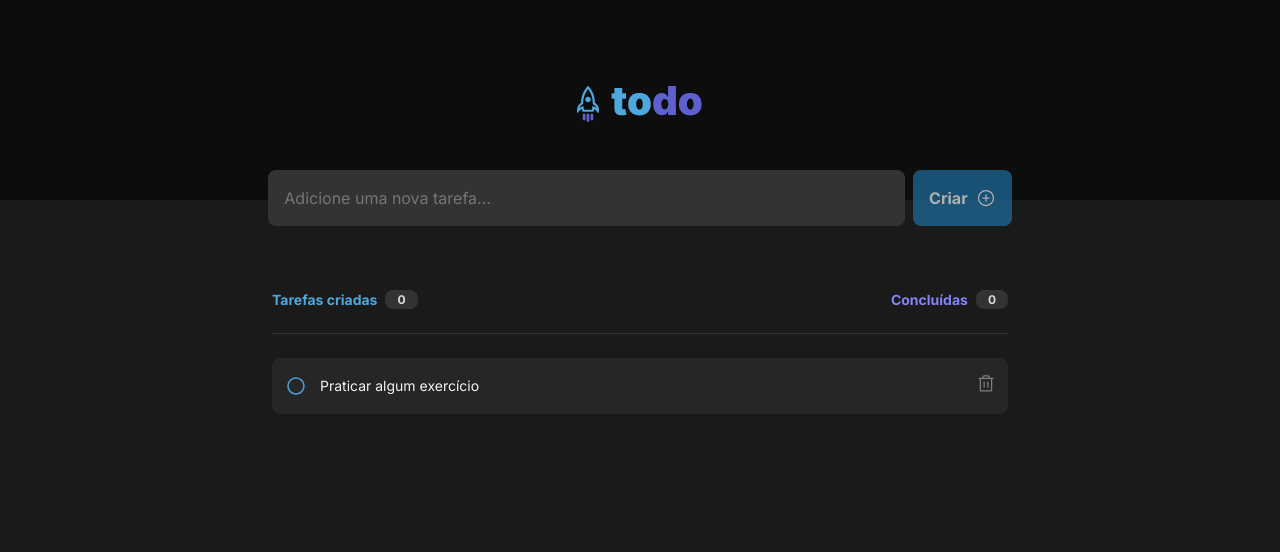
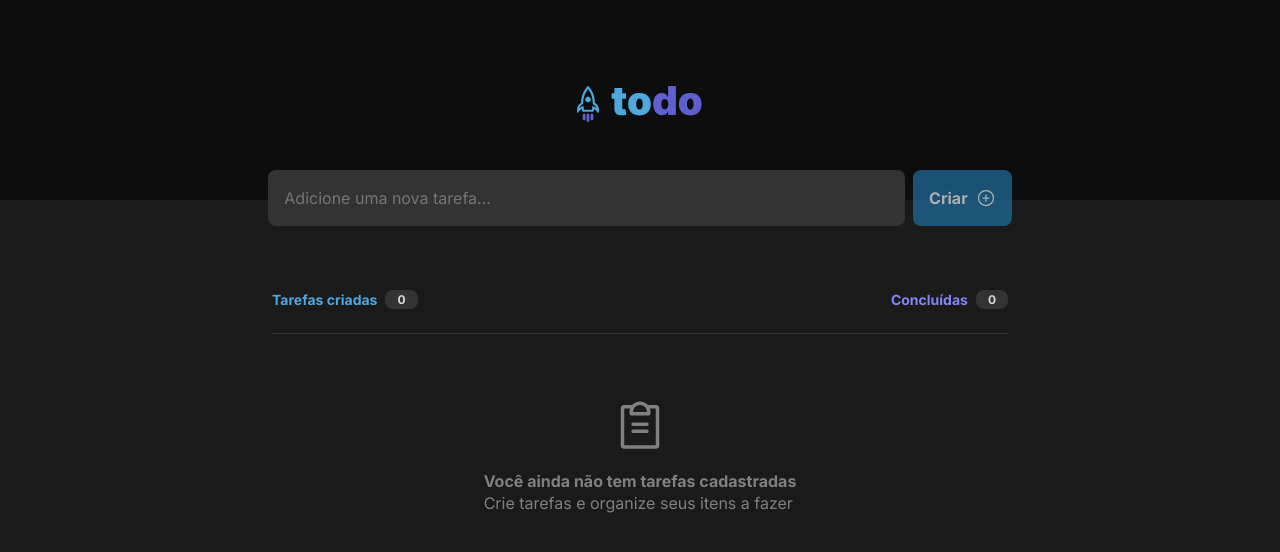
Before and after one commit to jessica-guedes/todo-list-ignite, a React (Vite) app: page / in a window 1280 px wide. Shown: the top 552 px of the page. Built offline with nearby package versions, Linux system fonts and the light colour scheme.

Commit message:
adicionando o component empty

```diff
--- a/src/components/Tasks.tsx
+++ b/src/components/Tasks.tsx
@@ -1,6 +1,7 @@
 import { PlusCircle } from '@phosphor-icons/react';
 import { ChangeEvent, FormEvent, useState } from 'react';
 import todoLogo from '../assets/todo-logo.svg';
+import { Empty } from './Empty';
 
 
 import styles from './Tasks.module.css';
@@ -10,9 +11,7 @@ import { TasksList } from './TasksList';
 
 
 export function Tasks(){
-  const [tasks, setTasks] = useState([
-    'Praticar algum exercício'
-  ])
+  const [tasks, setTasks] = useState<string[]>([])
   const [newTaskText, setNewTaskText] = useState('')
 
   const isNewTaskEmpty = newTaskText.length === 0;
@@ -96,10 +95,12 @@ export function Tasks(){
           </div>
         </main>
 
-        {
-
-          tasks.map((task, index) => {
-          return (
+        {tasks.length === 0 ? (
+          <div>
+            <Empty />
+          </div>
+          ) : (
+            tasks.map((task, index) => (
               <TasksList
                 key={task}
                 content={task}
@@ -121,8 +122,8 @@ export function Tasks(){
                   });
                 }}
               />
-          )
-        })}
+            ))
+          )}
       </div>
     </div>
   )
--- a/src/components/TasksList.tsx
+++ b/src/components/TasksList.tsx
@@ -2,13 +2,14 @@ import { Trash } from "@phosphor-icons/react";
 import styles from './TasksList.module.css';
 import check from '../assets/check.svg';
 import uncheck from '../assets/uncheck.svg';
-import { useState } from "react";
+import { useState, SetStateAction } from "react";
+
 
 interface TaskProps {
   content: string;
   onDeleteTask: (task: string) => void
   onCompleteTask: () => void;
-  isCompleted: boolean;
+  isCompleted: React.Dispatch<SetStateAction<boolean>>;
   setIsCompleted: React.Dispatch<React.SetStateAction<boolean>>;
   onToggleTaskCompletion: () => void;
 
```
Lines whose indentation alone changed are shown as unchanged.
